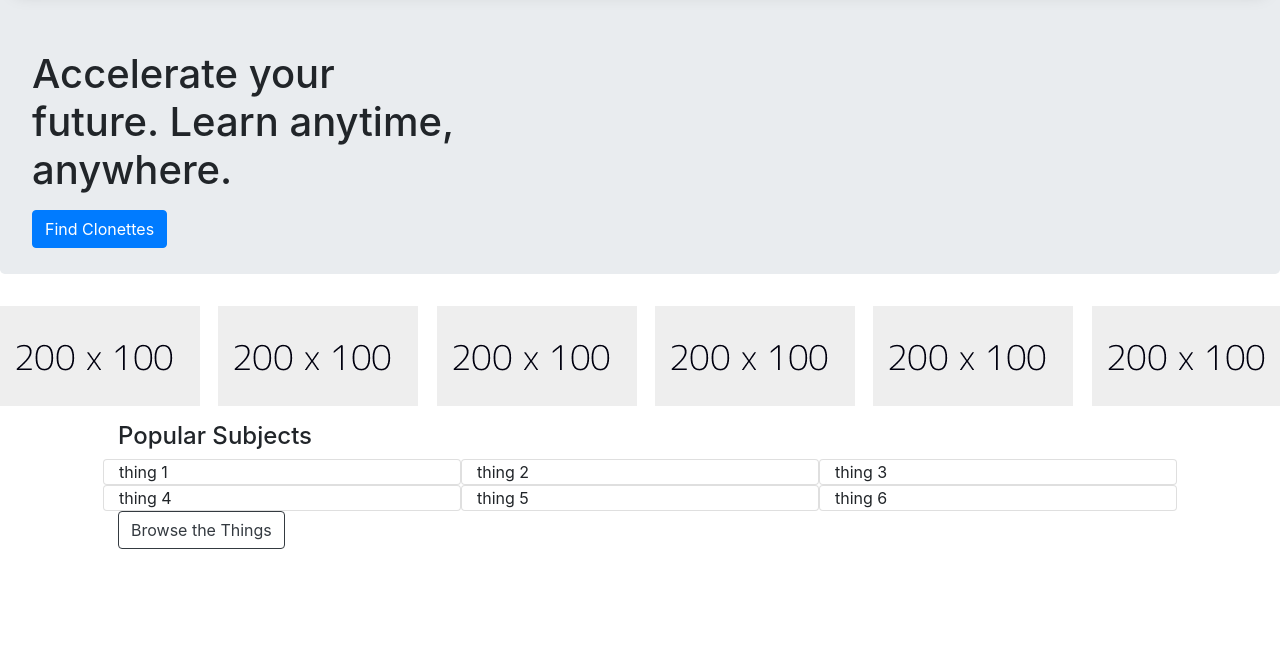
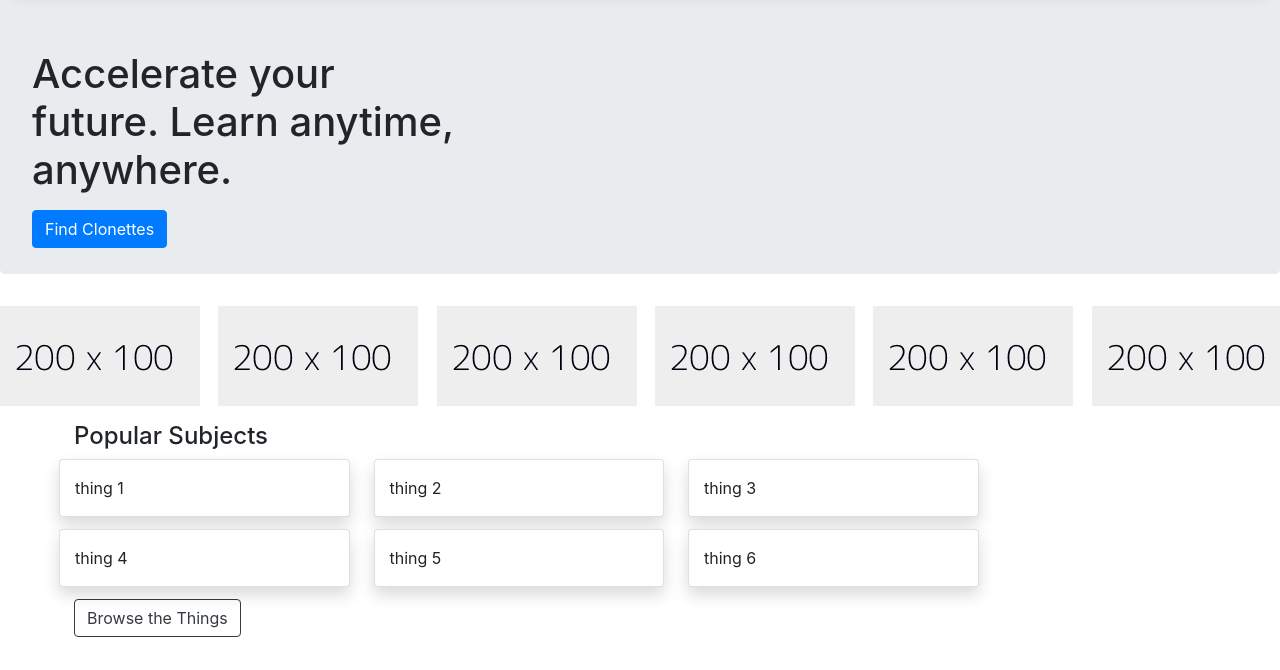
Before and after one commit to MackRoe/Clone, a plain HTML site: page index.html in a window 1280 px wide. Shown: the part 130-800 px from the top of the page. Drawn offline with nearby package versions, Linux system fonts and the light colour scheme.

Commit message:
defined pop sub cards

```diff
--- a/index.html
+++ b/index.html
@@ -62,18 +62,18 @@
         <div class="caro-thing col-md-2"><img src="200x100ph.png"></div>
     </div>
 <!-- Subjects -->
-    <div class="subject container px-5">
+    <div class="subject container px-1">
         <p></p>
         <h4>Popular Subjects</h4>
-        <div class="row">
-            <div class="col-md-4 card">thing 1</div>
-            <div class="col-md-4 card">thing 2</div>
-            <div class="col-md-4 card">thing 3</div>
+        <div class="row card-columns">
+            <div class="col-md-3 mr-1 pt-3 pb-3 card shadow">thing 1</div>
+            <div class="col-md-3 mr-1 pt-3 pb-3 card shadow">thing 2</div>
+            <div class="col-md-3 mr-1 pt-3 pb-3 card shadow">thing 3</div>
         </div>
-        <div class="row">
-            <div class="col-md-4 card">thing 4</div>
-            <div class="col-md-4 card">thing 5</div>
-            <div class="col-md-4 card">thing 6</div>
+        <div class="row card-columns">
+            <div class="col-md-3 mr-1 pt-3 pb-3 card shadow">thing 4</div>
+            <div class="col-md-3 mr-1 pt-3 pb-3 card shadow">thing 5</div>
+            <div class="col-md-3 mr-1 pt-3 pb-3 card shadow">thing 6</div>
         </div>
         <button class="btn btn-outline-dark">Browse the Things</button>
     </div>
```
